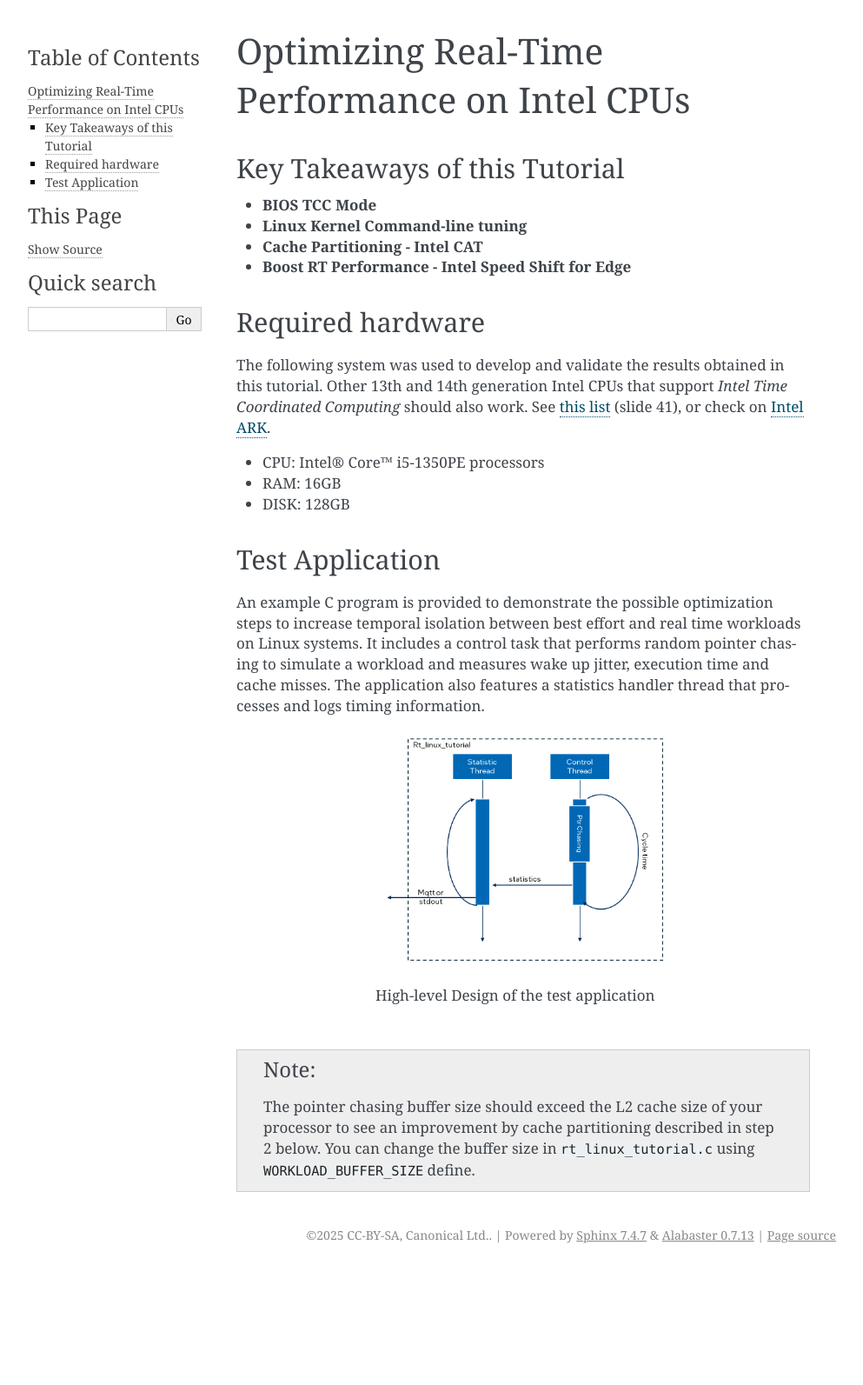
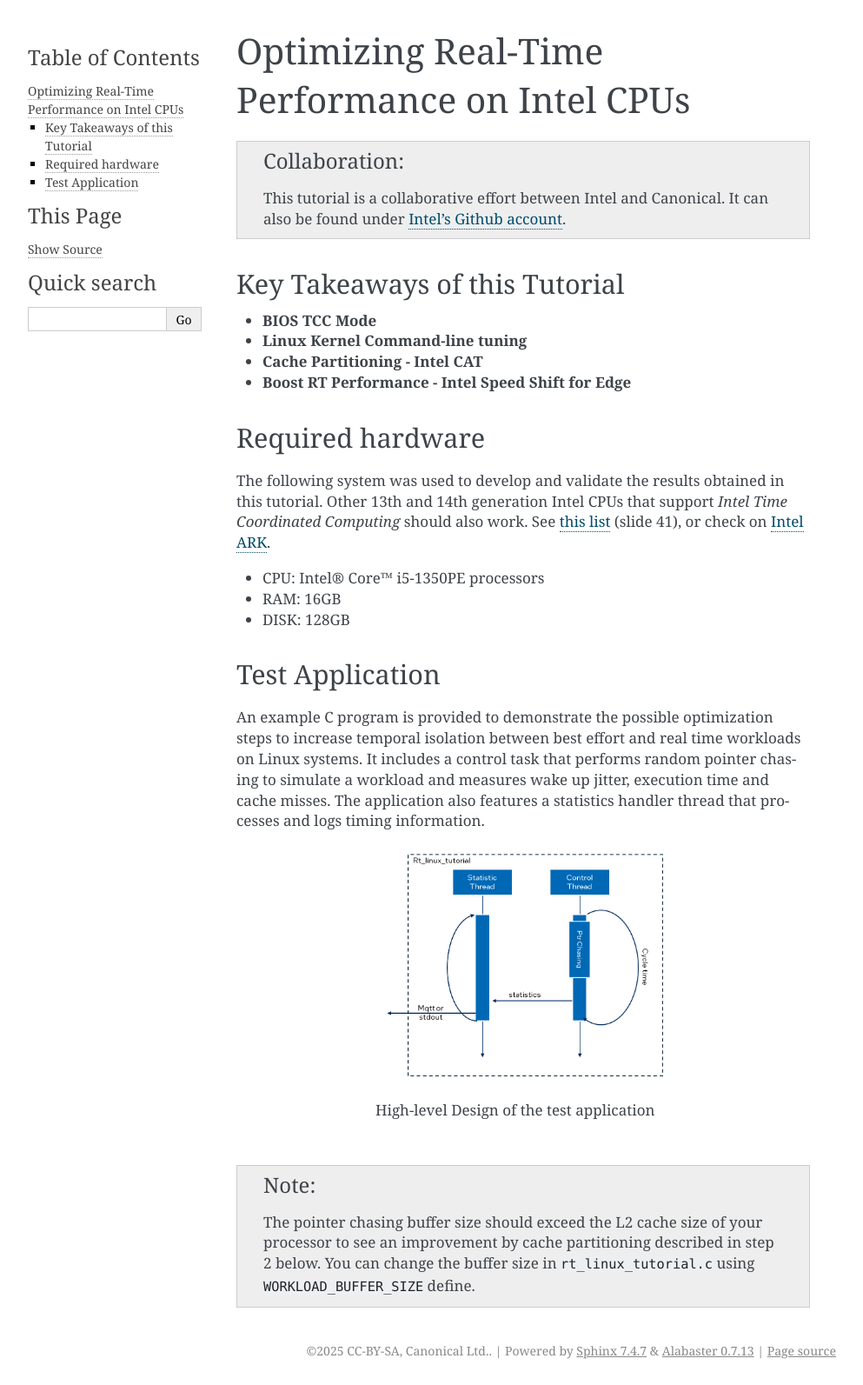
Before and after one commit to canonical/real-time-ubuntu-docs, a Sphinx documentation site: the page built from docs/tutorial/intel-tcc/index.md, in a window 1280 px wide. Shown: the whole page at 87% size, without its empty margins (148-1141 px from the left). Built offline with Sphinx 7.4.7, drawn with Linux system fonts in a browser that asks for light colours; before the commit the page ends 1460 px from its top, so only the background shows below that.

Commit message:
Add collaboration note
Signed-off-by: JP Meijers <jp.meijers@canonical.com>

````diff
--- a/docs/tutorial/intel-tcc/index.md
+++ b/docs/tutorial/intel-tcc/index.md
@@ -10,6 +10,11 @@ preparation
 3-core-isolation
 4-edge-boost
 results
+```
+
+```{admonition} Collaboration
+This tutorial is a collaborative effort between Intel and Canonical.
+It can also be found under [Intel's Github account](https://github.com/intel/edge-developer-kit-reference-scripts/tree/main/usecases/real-time/tcc_tutorial).
 ```
 
 ## Key Takeaways of this Tutorial
````
